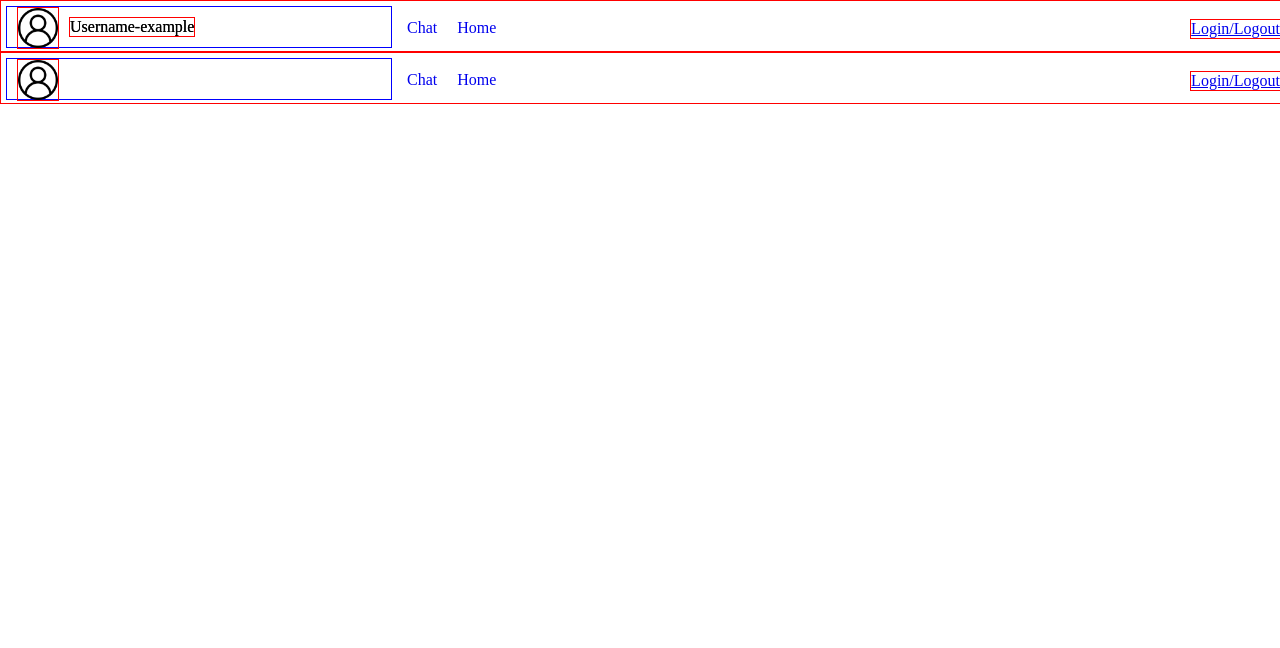
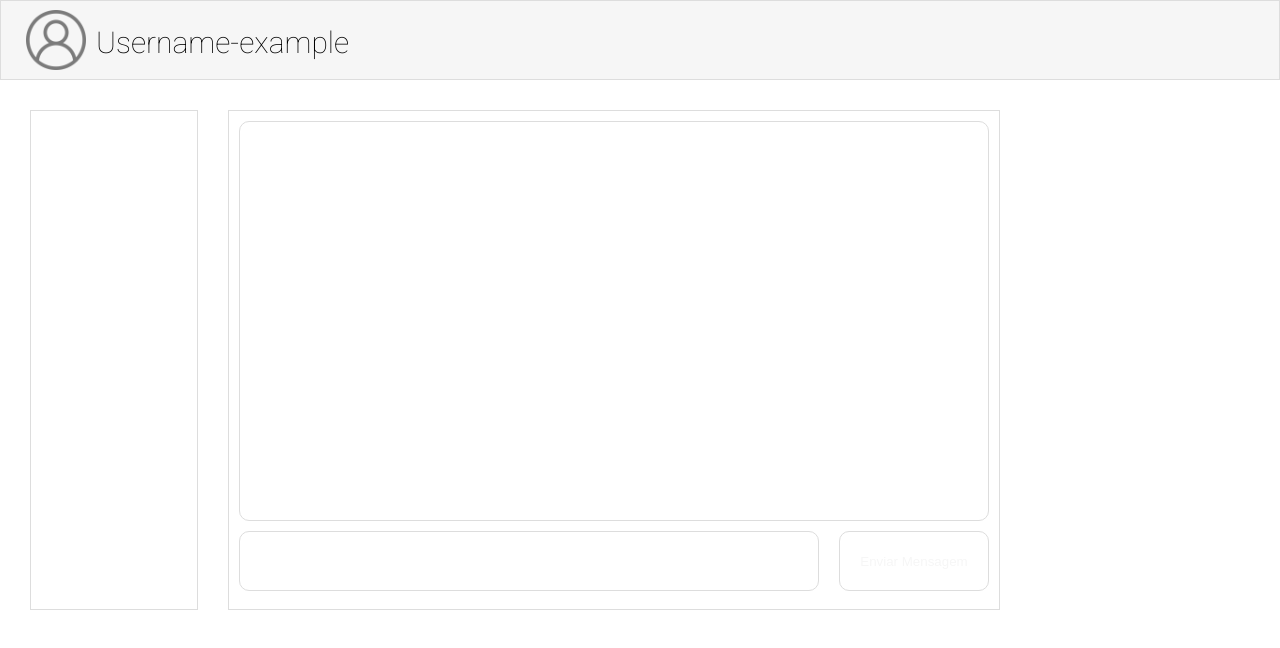
Before and after one commit to vitinhos67/online_chat-front-end, a Vue app: page / in a window 1280 px wide. Shown: the top 648 px of the page. Built offline with nearby package versions, Linux system fonts and the light colour scheme.

Commit message:
mudando layout da pagina

```diff
--- a/src/components/Chat.vue
+++ b/src/components/Chat.vue
@@ -1,22 +1,29 @@
 <template>
-  <div class="chat">
-    <div class="messages"></div>
-    <input type="text" name="message" v-model="message" />
-    <button v-on:click="echo">Enviar Mensagem</button>
+
+
+    <div class="container">
+      <div class="users"></div>
+    <div class="messages">
+      <div class="box-messages"></div>
+      <div class="grid-send-message">
+
+        <form action="">
+          <input  class='send-message-input' type="text" name="message" v-model="message"/>
+          <button class='send-message-button' v-on:click="echo">Enviar Mensagem</button>
+        </form>
+
+      </div>
+    </div>
   </div>
+
 
 </template>
 <script>
-
 import Socket from "../services/socketio.service";
-
-
 
 export default {
   name: "App",
-  components: {
-
-  },
+  components: {},
   data() {
     return {
       message: "",
@@ -34,10 +41,21 @@ export default {
 </script>
 
 <style>
+
+@import url('https://fonts.googleapis.com/css2?family=Roboto:wght@100&display=swap');
+
+:root {
+  --default-font: 'Roboto', sans-serif;
+  --default-border: solid 1px #ddd;
+}
+
 html,
 body {
   height: 100%;
+  font-family: var(--default-font);
 }
+
+
 
 * {
   margin: 0;
@@ -45,20 +63,69 @@ body {
   box-sizing: border-box;
 }
 
-.chat {
-  height: 100%;
+
+
+.container {
+  margin-top: 30px;
   display: flex;
   justify-content: center;
-  align-items: center;
-  flex-direction: column;
+  width: 1000px;
+  height: 500px;
   clear: both;
 }
 
+.users {
+  border: var(--default-border);
+  width: 200px;
+  margin-left: 30px;
+  margin-right: 30px;
+  height: 100%;
+}
+
+
 .messages {
-  width: 600px;
+  width: 800px;
+  align-self: center;
+  height: 500px;
+  border: var(--default-border);
+}
+
+.box-messages {
+  border: var(--default-border);
+  width: 750px;
   height: 400px;
-  margin: 20px 0;
-  border: 1px solid #ddd;
-  padding: 20px;
+  margin: 10px;
+
+  border-radius: 10px;
 }
+
+.grid-send-message {
+
+  width: 750px;
+  margin: 10px;
+  height: 60px;
+}
+
+
+.send-message-button {
+  position: absolute;
+  width: 150px;
+  height: 60px;
+  border: var(--default-border);
+  margin-left: 20px;
+  background-color: white;
+  color: #F6F6F6;
+  border-radius: 10px;
+}
+.send-message-input {
+  border: var(--default-border);
+  position: relative;
+  width: 580px;
+  height: 60px;
+  border-radius: 10px;
+  font-size: 30px;
+
+}
+
+
 </style>
--- a/src/components/NavBar.vue
+++ b/src/components/NavBar.vue
@@ -1,5 +1,4 @@
 <template>
-
   <nav id="nav-bar">
     <div class="nav-bar-user">
       <img class="user-img" src="../assets/user.png" alt="User" />
@@ -7,11 +6,6 @@
     </div>
 
     <br class="clear" />
-
-    <RouterLink to="/chat" class="links">Chat</RouterLink>
-    <RouterLink to='/login'  class="logout-nav-bar">Login/Logout</RouterLink>
-    <RouterLink to="/home" class="links">Home</RouterLink>
-
 
 
   </nav>
@@ -22,43 +16,64 @@ export default {};
 </script>
 
 <style>
+
+@import url('https://fonts.googleapis.com/css2?family=Roboto:wght@100&display=swap');
+
+
+:root {
+  --default-font: 'Roboto', sans-serif;
+  --background-color-default: #F6F6F6;
+  --size-font: 0.925rem
+}
+
 body {
   margin: 0px;
   padding: 0px;
+  font-family: var(--default-font);
+  font-size: var(--size-font);
+
 }
+
+
+a {
+  text-decoration: none;
+}
+
+
 
 #nav-bar {
   width: 100%;
-  height: 50px;
-  border: solid red 1px;
-  display: block;
+  height: 80px;
+  border: 1px solid #ddd;
+  background-color: var(--background-color-default)
 }
-
 .user-img {
-  width: 40px;
-  margin-left: 10px;
-  border: 1px red solid;
+  width: 60px;
+  margin-left: 20px;
+  margin-top: 4px;
+  filter: opacity(50%);
 }
 
 .username-nav-bar {
   position: absolute;
-  top: 17px;
-  border: red solid 1px;
+  top: 25px;
+  font-size: 30px;
+  font-family: var(--default-font);
   margin-left: 10px;
 }
 
 .nav-bar-user {
   width: 30%;
-  height: 40px;
+  height: 70px;
+  align-items: center;
   float: left;
+  margin: 5px;
 
-  margin: 5px;
-  border: solid blue 1px;
 }
 
 .logout-nav-bar {
   float: right;
-  border: solid red 1px;
+
 }
 
 .links {
--- a/src/router/index.js
+++ b/src/router/index.js
@@ -3,19 +3,14 @@ import { createRouter, createWebHistory } from "vue-router";
 const routes = [
   {
     path: "/",
-    name: "home",
-    component: () => import("../views/App.vue"),
+    name: "chat",
+    component: () => import("../components/Chat.vue"),
   },
   {
-    path: '/chat',
-    name: "chat",
-    component: () => import('../components/Chat.vue')
-  }, {
     path: "/login",
     name: "signin/signup",
-    component: () => import('../components/Login-Register.vue')
-  }
-
+    component: () => import("../components/Login-Register.vue"),
+  },
 ];
 
 const router = createRouter({
```
Also changed, not shown: src/components/HomeVue.vue (deleted, +0 -24 lines), src/components/Login-Register.vue (+4 -10 lines), src/views/App.vue (+4 -10 lines).
